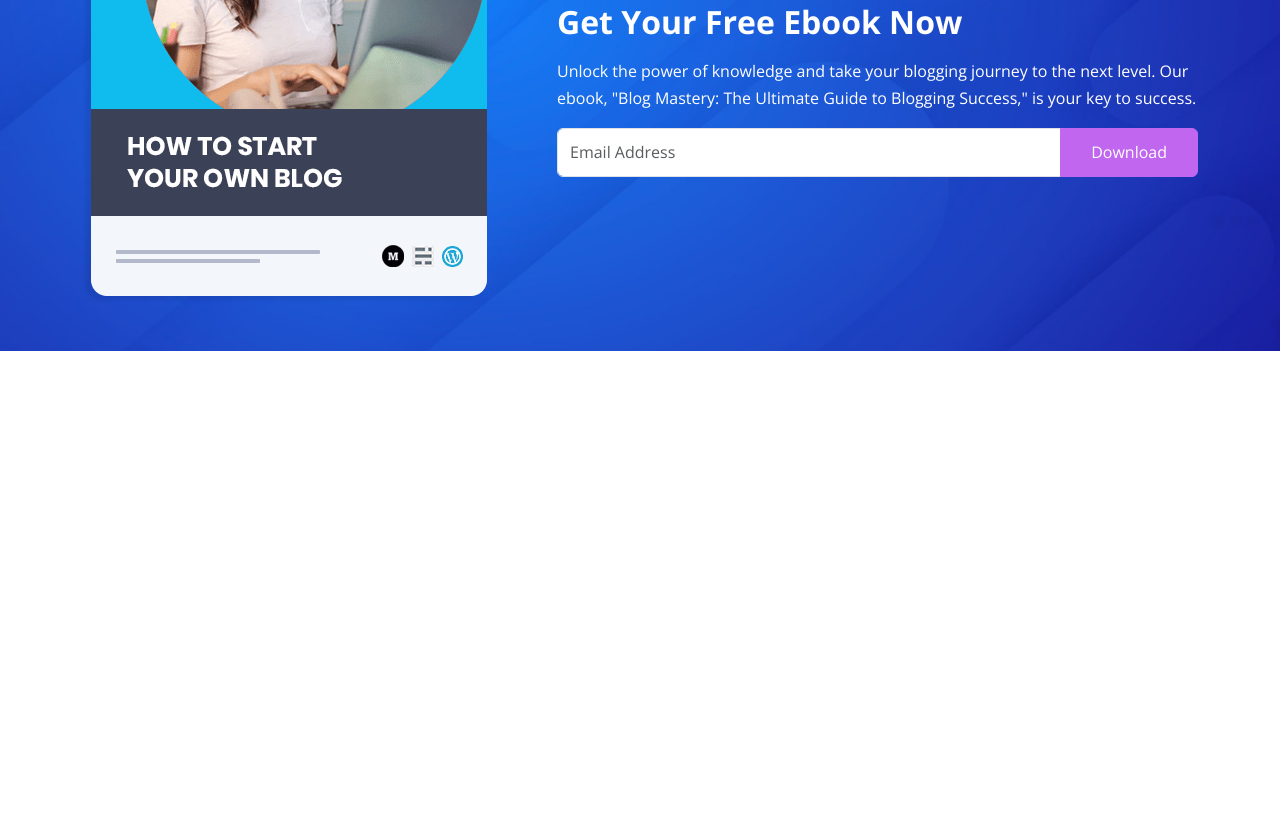
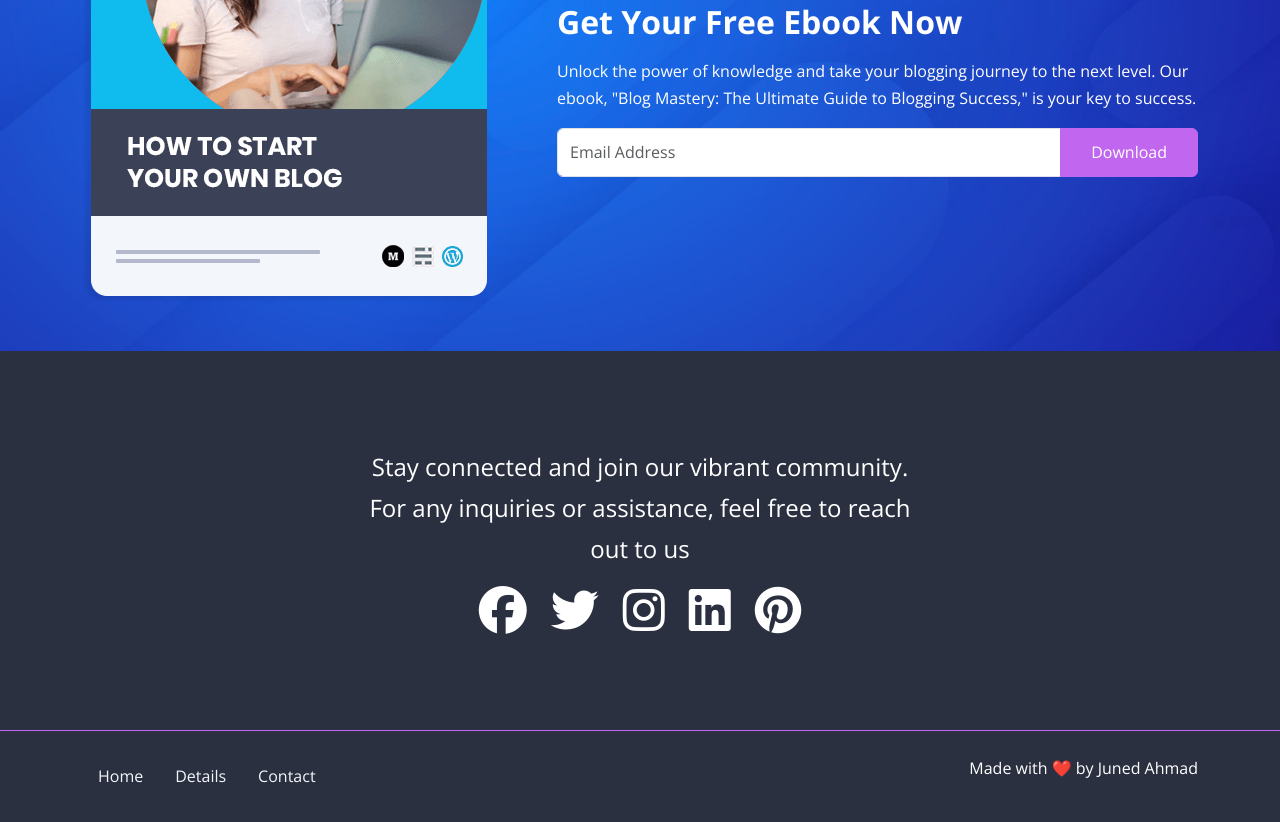
Before and after one commit to JunaidQureshi05/blog-mastery, a website: page index.html in a window 1280 px wide. Shown: the part 3891-4713 px from the top of the page. Before the commit the page ends 4242 px from the top, so only its background shows below. Drawn offline with nearby package versions, Linux system fonts and the light colour scheme; files whose address does not match are found by name.

Commit message:
social and footer

```diff
--- a/index.html
+++ b/index.html
@@ -461,6 +461,57 @@
         </div>
       </div>
     </section>
+
+
+    <!-- Social -->
+    <section class="social text-bg-dark py-6 overflow-hidden">
+      <div class="container">
+        <div class="row">
+          <div class="col-md-6 offset-md-3 text-center fs-4">
+              Stay connected and join our vibrant community. For any inquiries
+              or assistance, feel free to reach out to us
+            </p>
+            <div class="social-icons d-flex justify-content-center gap-4">
+              <i class="fab fa-facebook fa-2x"></i>
+              <i class="fab fa-twitter fa-2x"></i>
+              <i class="fab fa-instagram fa-2x"></i>
+              <i class="fab fa-linkedin fa-2x"></i>
+              <i class="fab fa-pinterest fa-2x"></i>
+            </div>
+          </div>
+        </div>
+      </div>
+    </section>
+
+    <!-- Footer -->
+
+    <footer class=" border-top border-primary bg-dark text-white py-4">
+   <div class="container">
+    <div class="row">
+      <div class="col-md-8">
+        <div class="nav">
+          <li class="nav-item">
+                <a href="index.html" class="nav-link link-light">Home</a>
+              </li>
+              <li class="nav-item">
+                <a href="#details" class="nav-link link-light">Details</a>
+              </li>
+              <li class="nav-item">
+                <a href="contact.html" class="nav-link link-light">Contact</a>
+              </li>
+        </div>
+
+      </div>
+       <div class="col-md-4">
+            <p class="text-end d-none d-md-block">
+             Made with ❤️ by Juned Ahmad
+            </p>
+        </div>
+    </div>
+   </div>
+    </footer>
+
+
     <!-- Dont touch  -->
     <script src="./js//bootstrap.bundle.min.js"></script>
     <script src="./js/script.js"></script>
```
